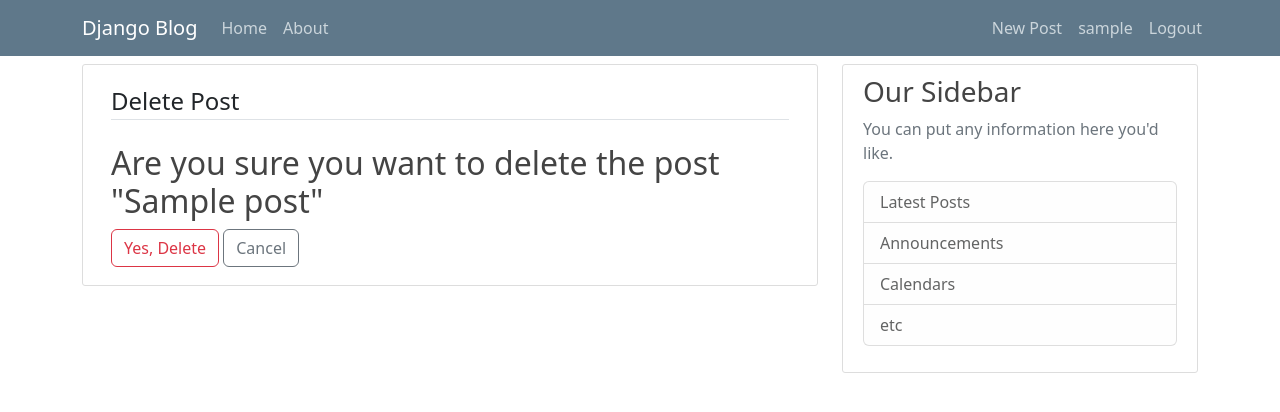
After one commit to fluxink/django_blog, a Django app: page /post/1/delete/ in a window 1280 px wide. The commit adds this page. Shown: the top 412 px of the page. Run offline with Django 4.2, Linux system fonts and the light colour scheme; a user stored in the database is signed in; tables that the repository leaves empty hold one stand-in row (values such as "Sample post").

Commit message:
create, update and delete views for posts

```diff
--- a/django_blog_tutorial/blog/models.py
+++ b/django_blog_tutorial/blog/models.py
@@ -2,6 +2,7 @@ from email.policy import default
 from django.db import models
 from django.utils import timezone
 from django.contrib.auth.models import User
+from django.urls import reverse
 
 class Post(models.Model):
     title = models.CharField(max_length=100)
@@ -11,3 +12,6 @@ class Post(models.Model):
 
     def __str__(self):
         return self.title
+
+    def get_absolute_url(self):
+        return reverse('post-detail', kwargs={'pk': self.pk})
--- a/django_blog_tutorial/blog/templates/blog/base.html
+++ b/django_blog_tutorial/blog/templates/blog/base.html
@@ -35,6 +35,7 @@
               <!-- Navbar Right Side -->
               <div class="navbar-nav position-absolute end-0">
                 {% if user.is_authenticated %}
+                  <a class="nav-item nav-link" href="{% url 'post-create' %}">New Post</a>
                   <a class="nav-item nav-link" href="{% url 'profile' %}">{{ user.username }}</a>
                   <a class="nav-item nav-link" href="{% url 'logout' %}">Logout</a>
                 {% else %}
--- /dev/null
+++ b/django_blog_tutorial/blog/templates/blog/post_confirm_delete.html
@@ -0,0 +1,16 @@
+{% extends 'blog/base.html' %}
+{% block content %}
+<div class="content-section">
+    <form class="m-2" method="POST">
+        {% csrf_token %}
+        <fieldset class="form-group">
+            <legend class="border-bottom mb-4">Delete Post</legend>
+            <h2>Are you sure you want to delete the post "{{ object.title }}"</h2>
+        </fieldset>
+        <div class="form-group">
+            <button class="btn btn-outline-danger" type="submit">Yes, Delete</button>
+            <a class="btn btn-outline-secondary" href="{% url 'post-detail' object.id %}">Cancel</a>
+        </div>
+    </form>
+</div>
+{% endblock content %}
--- a/django_blog_tutorial/blog/templates/blog/post_detail.html
+++ b/django_blog_tutorial/blog/templates/blog/post_detail.html
@@ -6,6 +6,10 @@
         <div class="article-metadata">
             <a class="mr-2 text-decoration-none" href="#">{{ object.author }}</a>
             <small class="text-muted">{{ object.date_posted|date:"j F, Y" }}</small>
+            {% if object.aithor == user %}
+                <a class="btn btn-secondary btn-sm mt-1 mb-1" href="{% url 'post-update' object.id %}">Update</a>
+                <a class="btn btn-danger btn-sm mt-1 mb-1" href="{% url 'post-delete' object.id %}">Delete</a>
+            {% endif %}
         </div>
         <h2 class="article-title">{{ object.title }}</h2>
         <p class="article-content">{{ object.content }}</p>
--- a/django_blog_tutorial/blog/urls.py
+++ b/django_blog_tutorial/blog/urls.py
@@ -1,9 +1,18 @@
 from django.urls import path
-from .views import PostListView, PostDetailView
+from .views import (
+    PostListView,
+    PostDetailView,
+    PostCreateView,
+    PostUpdateView,
+    PostDeleteView
+)
 from . import views
 
 urlpatterns = [
     path('', PostListView.as_view(), name='blog-home'),
     path('post/<int:pk>/', PostDetailView.as_view(), name='post-detail'),
+    path('post/new/', PostCreateView.as_view(), name='post-create'),
+    path('post/<int:pk>/update/', PostUpdateView.as_view(), name='post-update'),
+    path('post/<int:pk>/delete/', PostDeleteView.as_view(), name='post-delete'),
     path('about/', views.about, name='blog-about'),
 ]
--- a/django_blog_tutorial/blog/views.py
+++ b/django_blog_tutorial/blog/views.py
@@ -1,6 +1,9 @@
 from django.shortcuts import render
-from django.views.generic import ListView, DetailView
+from django.views.generic import ListView, DetailView, CreateView, UpdateView, DeleteView
+from django.contrib.messages.views import SuccessMessageMixin
+from django.contrib.auth.mixins import LoginRequiredMixin, UserPassesTestMixin
 from .models import Post
+
 
 
 def home(request):
@@ -15,5 +18,47 @@ class PostListView(ListView):
     context_object_name = 'posts' # <model>_list as default
     ordering = ['-date_posted']
 
+class PostDetailView(DetailView):
+    model = Post
+
+class PostCreateView(LoginRequiredMixin, SuccessMessageMixin, CreateView):
+    model = Post
+    fields = ['title', 'content']
+
+    success_message = "Post was published"
+
+    def form_valid(self, form):
+        form.instance.author = self.request.user
+        return super().form_valid(form)
+
+class PostUpdateView(LoginRequiredMixin, UserPassesTestMixin, SuccessMessageMixin, UpdateView):
+    model = Post
+    fields = ['title', 'content']
+
+    success_message = 'Post was updated'
+
+    def form_valid(self, form):
+        form.instance.author = self.request.user
+        return super().form_valid(form)
+
+    def test_func(self):
+        post = self.get_object()
+        if self.request.user == post.author:
+            return True
+        return False
+
+class PostDeleteView(LoginRequiredMixin, UserPassesTestMixin, SuccessMessageMixin, DeleteView):
+    model = Post
+
+    success_message = 'Post was deleted succsesfuly'
+
+    success_url = '/'
+
+    def test_func(self):
+        post = self.get_object()
+        if self.request.user == post.author:
+            return True
+        return False
+
 def about(request):
     return render(request, 'blog/about.html', {'title': 'About'})
```
Also changed, not shown: django_blog_tutorial/blog/templates/blog/post_form.html (added, +16 -0 lines).
